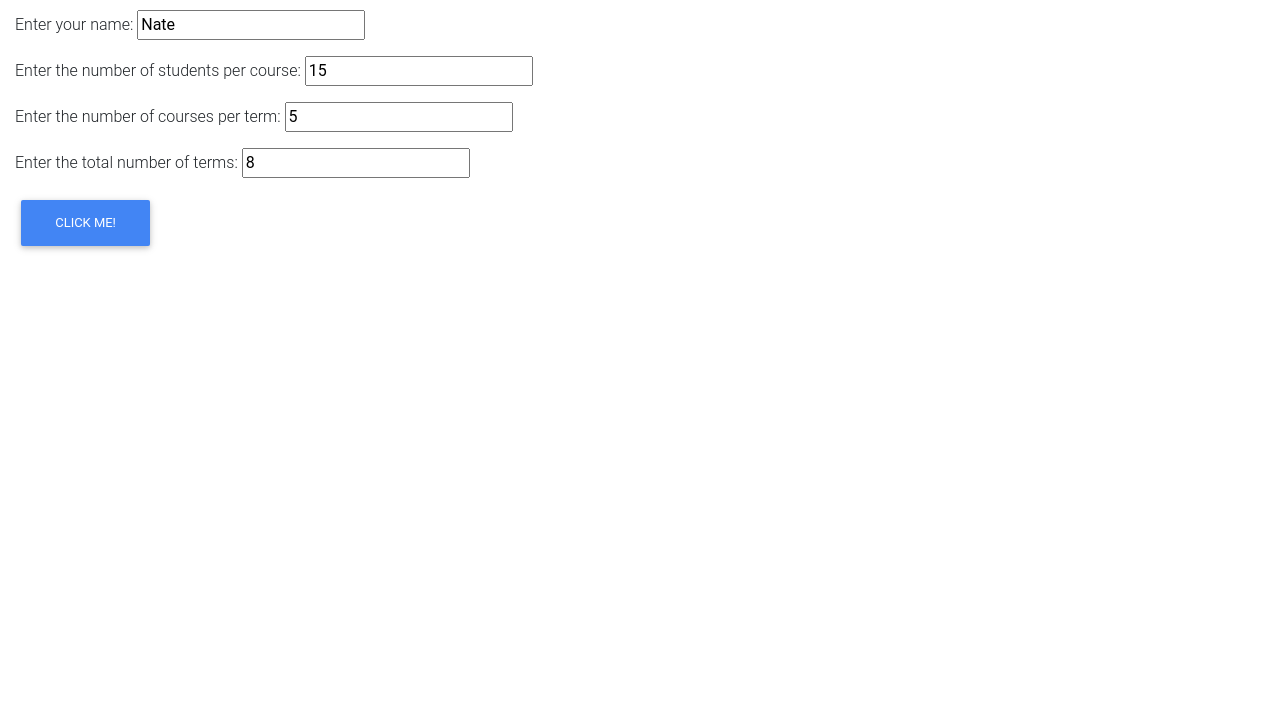
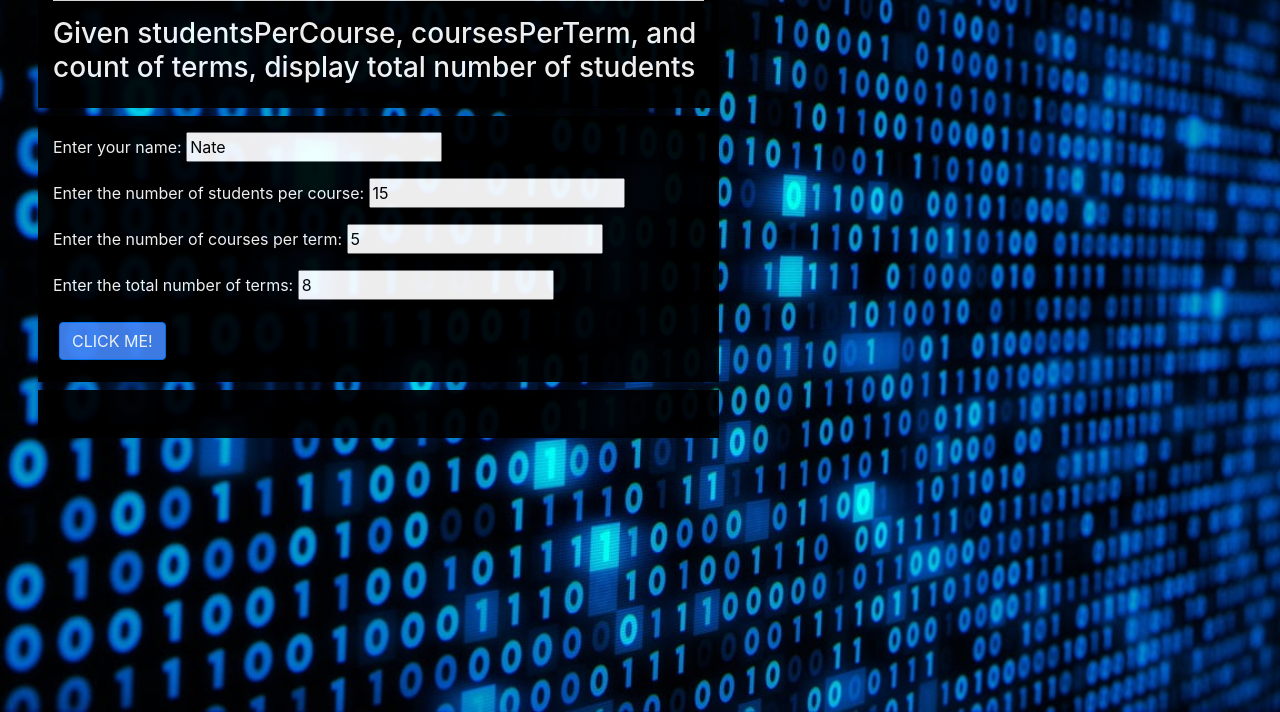
Before and after one commit to Natem0501/AppChallenge, a plain HTML site: page index.html in a window 1280 px wide. Shown: the part 88-800 px from the top of the page. Drawn offline with nearby package versions, Linux system fonts and the light colour scheme.

Commit message:
Made secondary styling changes to the web app to make it my own! Made section elements and perfected code.

```diff
--- a/index.html
+++ b/index.html
@@ -6,14 +6,52 @@
   <link rel="stylesheet" href="https://maxcdn.bootstrapcdn.com/font-awesome/4.7.0/css/font-awesome.min.css">
   <link href="https://cdnjs.cloudflare.com/ajax/libs/twitter-bootstrap/4.1.3/css/bootstrap.min.css" rel="stylesheet">
   <link href="https://cdnjs.cloudflare.com/ajax/libs/mdbootstrap/4.5.14/css/mdb.min.css" rel="stylesheet">
+  <script src="https://maxcdn.bootstrapcdn.com/bootstrap/3.4.0/js/bootstrap.min.js"></script>
+  <link rel="stylesheet" href="https://stackpath.bootstrapcdn.com/bootstrap/4.2.1/css/bootstrap.min.css" integrity="sha384-GJzZqFGwb1QTTN6wy59ffF1BuGJpLSa9DkKMp0DgiMDm4iYMj70gZWKYbI706tWS"
+  crossorigin="anonymous">
+  <link rel="stylesheet" href="https://cdnjs.cloudflare.com/ajax/libs/font-awesome/4.7.0/css/font-awesome.min.css">
+
+  <style>
+      .bgimg {
+        height: 100%;
+        position: relative;
+        opacity: 0.93;
+        background-position: center;
+        background-repeat: no-repeat;
+        background-size: cover;
+        background-attachment: fixed; /* fixed in viewport */
+      }
+      section {
+        margin: 0.5rem;
+        padding: 1rem;
+        background-color: rgb(0, 0, 0);
+        border-radius: 0;
+        color: white;
+      }
+      aside {
+        background-color: rgb(34, 32, 32);
+        color: white;
+        padding-top: 1em;
+     }
+
+  </style>
 
 </head>
 
-<body>
+<body class="bgimg" style="background-image: url(images/code.jpg)">
   <main class="container-fluid">
 
+    <article class="col-sm-9">
+
+    <section class="col-md-9">
+
     <h1>Student Estimator</h1>
+    <hr style="background-color: white">
     <h3>Given studentsPerCourse, coursesPerTerm, and count of terms, display total number of students</h3>
+
+    </section>
+
+    <section class="col-md-9">
 
     <p>Enter your name:
         <input id="guest" type="string" value="Nate">
@@ -33,7 +71,15 @@
 
     <button id="clicker" class="btn btn-primary">Click me!</button>
 
+    </section>
+
+    <section class="col-md-9">
+
     <p id="result"></p>
+
+    </section>
+
+    </article>
 
   </main>
 
```
Also changed, not shown: images/code.jpg (added).
